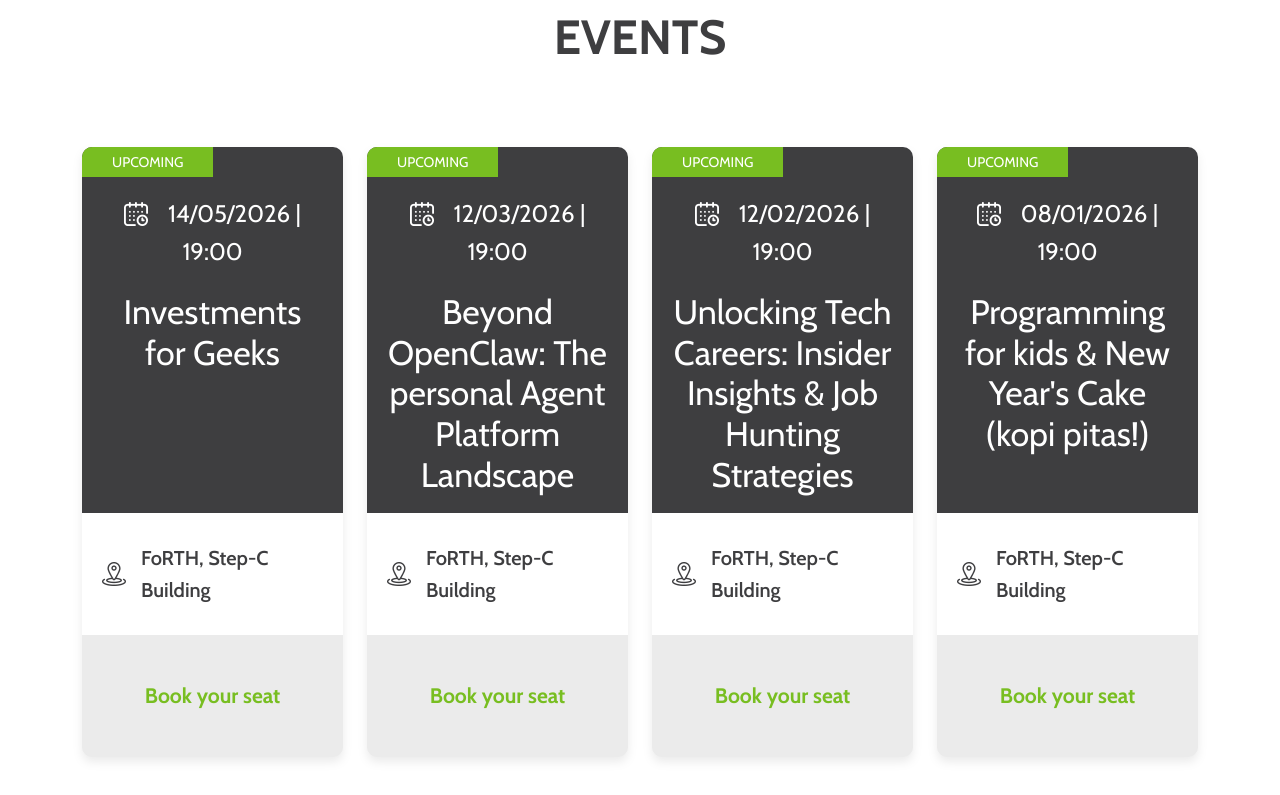
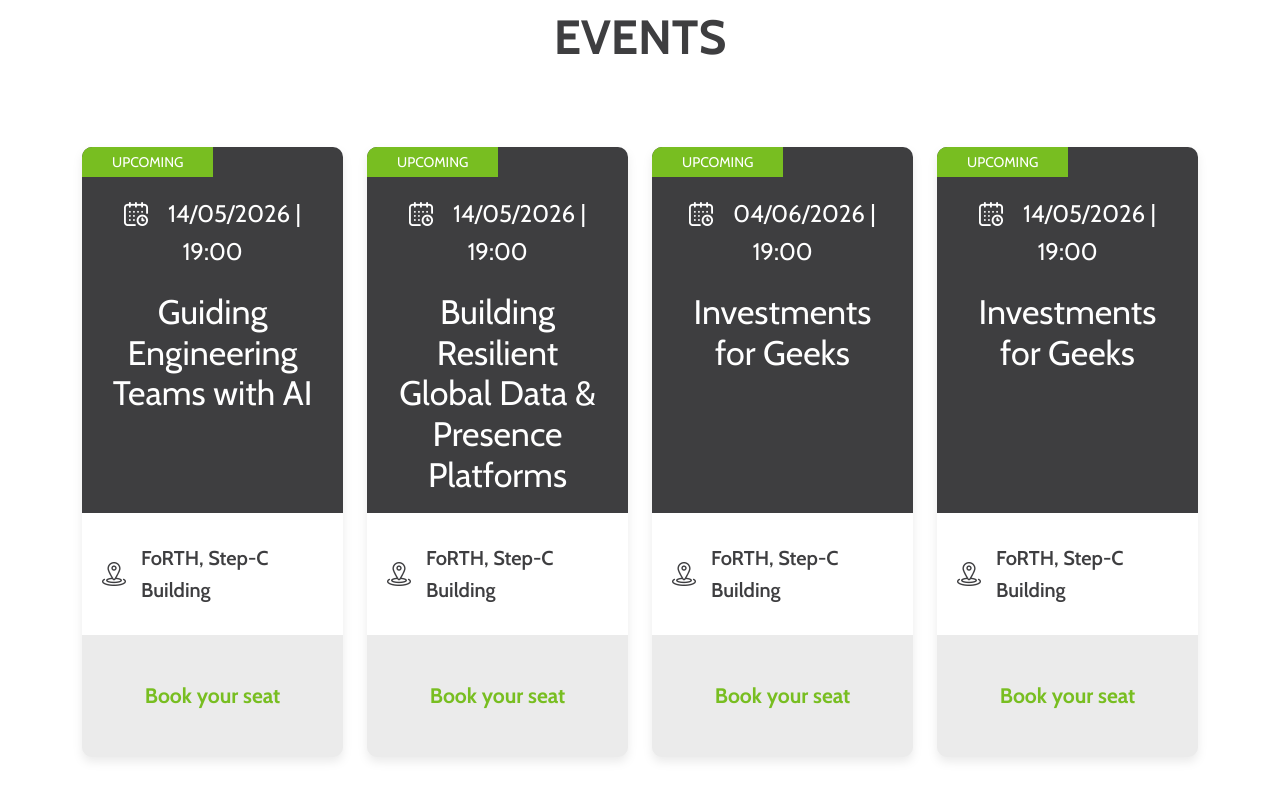
Before and after one commit to devstaff-crete/devstaff-website, a Next.js app: page / in a window 1280 px wide. Shown: the part 1520-2315 px from the top of the page. Built offline with nearby package versions, Linux system fonts and the light colour scheme.

Commit message:
add meetup 109 and 110

```diff
--- a/data/events.ts
+++ b/data/events.ts
@@ -8,6 +8,30 @@ type Event = {
 };
 
 export const events: Event[] = [
+  {
+    date: '14/05/2026',
+    time: '19:00',
+    title: "Guiding Engineering Teams with AI",
+    location: 'FoRTH, Step-C Building',
+    locationUrl: 'https://goo.gl/maps/ZpCiitT3yDCcpumd9',
+    eventUrl: 'https://www.meetup.com/devstaff/events/315513609/'
+  },
+  {
+    date: '14/05/2026',
+    time: '19:00',
+    title: "Building Resilient Global Data & Presence Platforms",
+    location: 'FoRTH, Step-C Building',
+    locationUrl: 'https://goo.gl/maps/ZpCiitT3yDCcpumd9',
+    eventUrl: 'https://www.meetup.com/devstaff/events/314991412/'
+  },
+  {
+    date: '04/06/2026',
+    time: '19:00',
+    title: "Investments for Geeks",
+    location: 'FoRTH, Step-C Building',
+    locationUrl: 'https://goo.gl/maps/ZpCiitT3yDCcpumd9',
+    eventUrl: 'https://www.meetup.com/devstaff/events/314693234/'
+  },
   {
     date: '14/05/2026',
     time: '19:00',
```
